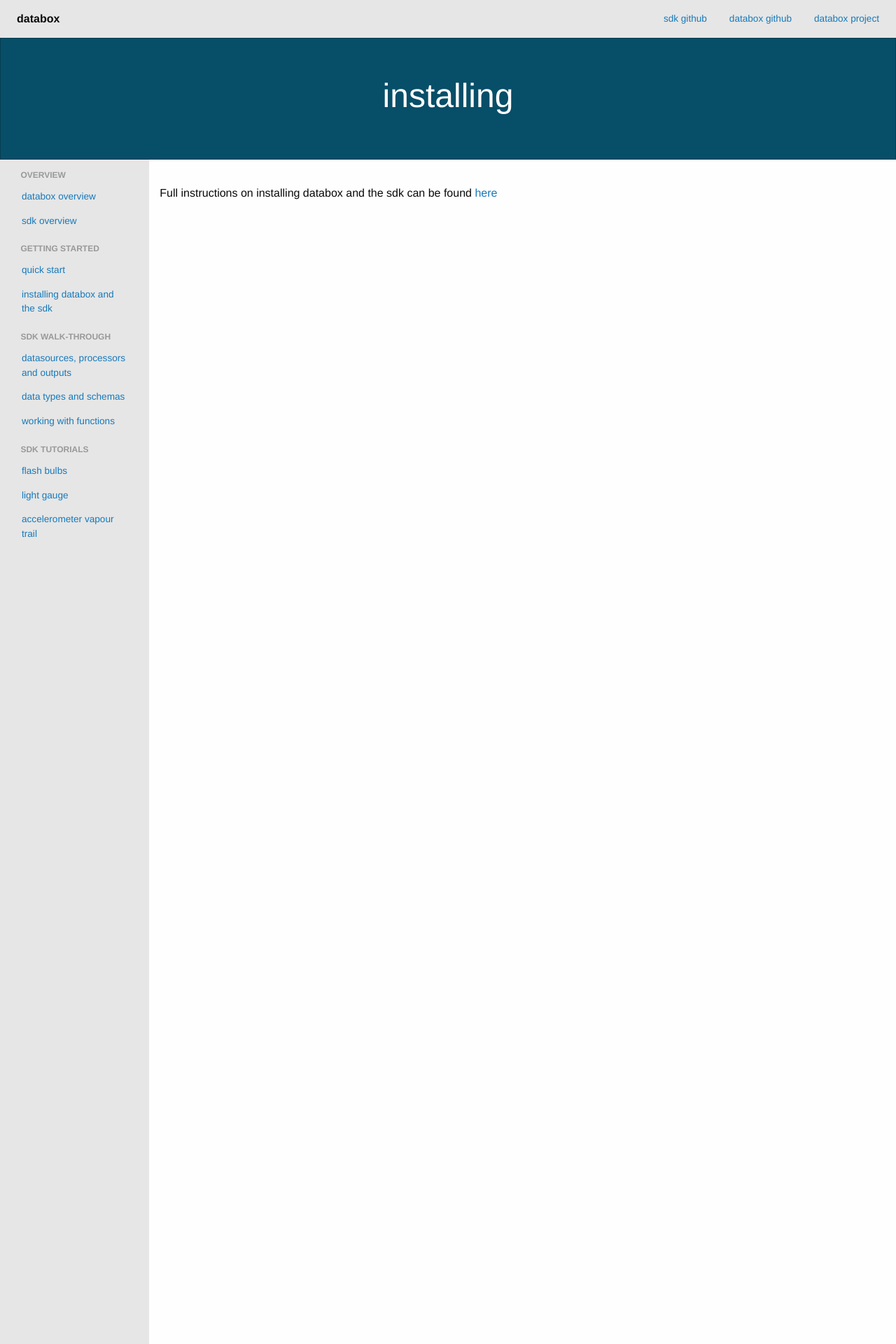
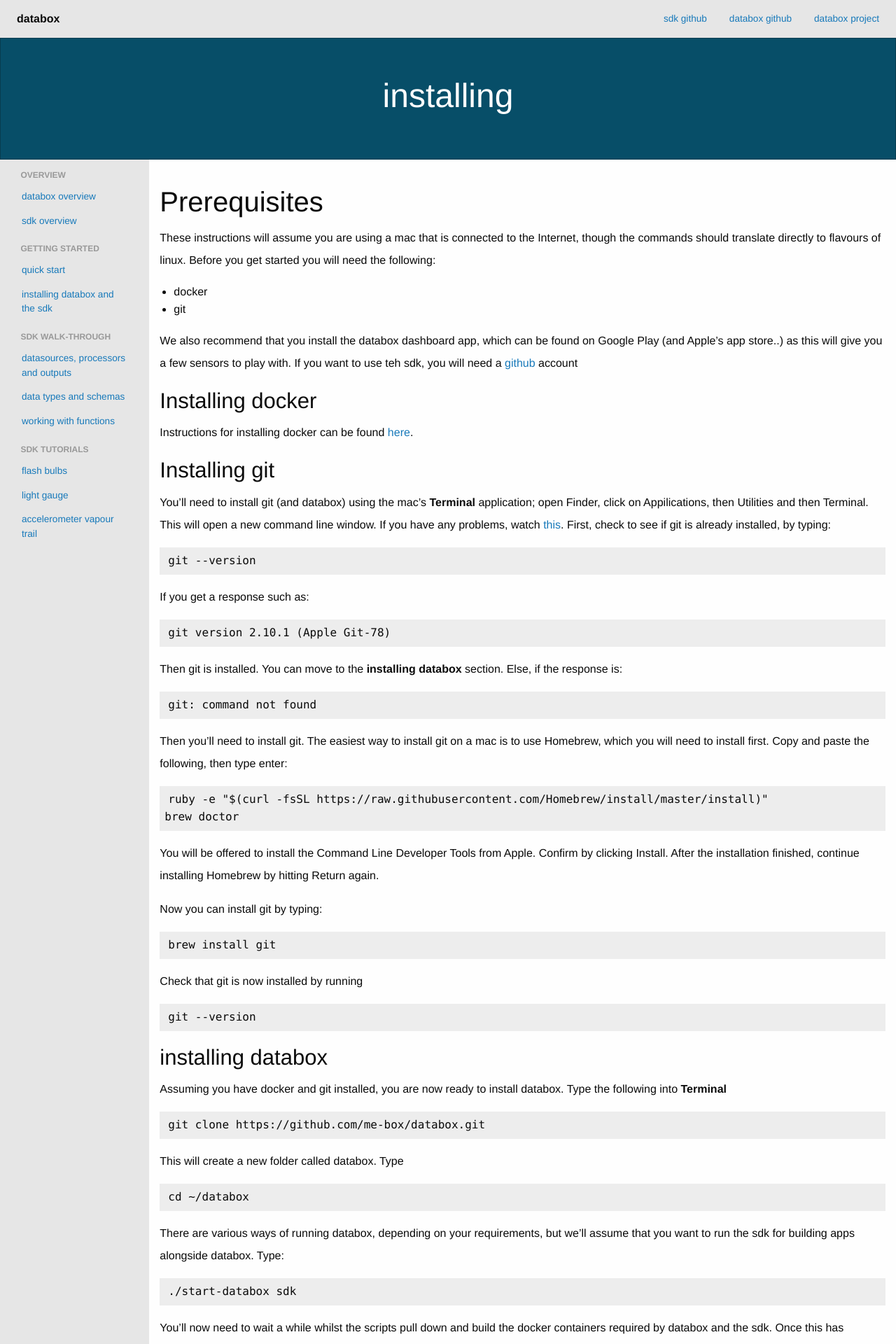
Before and after one commit to tlodge/databox-sdk-tutorial, a Jekyll site: the page built from gettingstarted/install/index.md, in a window 1280 px wide. Shown: the top 1920 px of the page at 70% size. Built offline with Jekyll 4.4.1, drawn with Linux system fonts in a browser that asks for light colours; some of the changed text lies outside the part shown.

Commit message:
cp commit

`````diff
--- a/gettingstarted/install/index.md
+++ b/gettingstarted/install/index.md
@@ -3,4 +3,121 @@ layout: base
 title:  installing
 ---
 
-Full instructions on installing databox and the sdk can be found [here](https://github.com/me-box/databox)
+
+## Prerequisites
+
+ These instructions will assume you are using a mac that is connected to the Internet, though the commands should translate directly to flavours of linux.  Before you get started you will need the following:
+
+ - docker
+ - git
+
+ We also recommend that you install the databox dashboard app, which can be found on Google Play (and Apple's app store..) as this will give you a few sensors to play with.  If you want to use teh sdk, you will need a [github](https://github.com) account
+
+
+### Installing docker
+
+Instructions for installing docker can be found [here](https://www.docker.com/community-edition).
+
+
+### Installing git
+
+You'll need to install git (and databox) using the mac's **Terminal** application; open Finder, click on Appilications, then Utilities and then Terminal.   This will open a new command line window. If you have any problems, watch [this](https://www.youtube.com/watch?v=zw7Nd67_aFw).  First, check to see if git is already installed, by typing:
+
+```
+git --version
+```
+
+If you get a response such as:
+
+```
+git version 2.10.1 (Apple Git-78)
+```
+
+ Then git is installed. You can move to the **installing databox** section.  Else, if the response is:
+
+```
+git: command not found
+```
+
+Then you'll need to install git.  The easiest way to install git on a mac is to use Homebrew, which you will need to install first.  Copy and paste the following, then type enter:
+
+```
+ruby -e "$(curl -fsSL https://raw.githubusercontent.com/Homebrew/install/master/install)"
+brew doctor
+```
+
+You will be offered to install the Command Line Developer Tools from Apple. Confirm by clicking Install. After the installation finished, continue installing Homebrew by hitting Return again.
+
+Now you can install git by typing:
+
+```
+brew install git
+````
+
+Check that git is now installed by running
+
+```
+git --version
+```
+
+### installing databox
+
+Assuming you have docker and git installed, you are now ready to install databox.  Type the following into **Terminal**
+
+```
+git clone https://github.com/me-box/databox.git
+```
+
+This will create a new folder called databox.  Type
+
+```
+cd ~/databox
+```
+
+There are various ways of running databox, depending on your requirements, but we'll assume that you want to run the sdk for building apps alongside databox.  Type:
+
+```
+./start-databox sdk
+```
+
+You'll now need to wait a while whilst the scripts pull down and build the docker containers required by databox and the sdk.  Once this has finished, you should see something like:
+
+```
+[2017-10-05T14:49:52+0100 databox-start]: Databox started! Visit http://127.0.0.1:8989
+databox_container-manager.1.u4k4d2kafu4f@moby    | npm info it worked if it ends with ok
+databox_container-manager.1.u4k4d2kafu4f@moby    | npm info using npm@5.3.0
+databox_container-manager.1.u4k4d2kafu4f@moby    | npm info using node@v8.4.0
+databox_container-manager.1.u4k4d2kafu4f@moby    | npm info lifecycle container-manager@0.1.0~prestart: container-manager@0.1.0
+databox_container-manager.1.u4k4d2kafu4f@moby    | npm info lifecycle container-manager@0.1.0~start: container-manager@0.1.0
+databox_container-manager.1.u4k4d2kafu4f@moby    |
+databox_container-manager.1.u4k4d2kafu4f@moby    | > container-manager@0.1.0 start /
+databox_container-manager.1.u4k4d2kafu4f@moby    | > node src/main.js
+databox_container-manager.1.u4k4d2kafu4f@moby    |
+databox_container-manager.1.u4k4d2kafu4f@moby    | Using dev registry::
+databox_container-manager.1.u4k4d2kafu4f@moby    | Starting UI Server!!
+
+```
+
+
+To check that the databox is running, open up a browser and go to [http://127.0.0.1:8989](http://127.0.0.1:8989).  You should see something like this:
+
+<figure class="figure">
+  <img class="thumbnail" src="/images/overview/dashboard/home.png" alt="dashboard home">
+  <figcaption class="figure-caption text-center">databox dashboard home screen</figcaption>
+</figure>
+
+To check that the sdk is running, go to [http://127.0.0.1:8989](http://127.0.0.1:8086).  You should see:
+
+<figure class="figure">
+  <img class="thumbnail" src="/images/overview/dashboard/sdklogin.png" alt="dashboard home">
+  <figcaption class="figure-caption text-center">databox dashboard home screen</figcaption>
+</figure>
+
+
+If you do not, go back into the terminal and type the following again:
+
+```
+./start-databox sdk
+```
+
+Now you are ready to explore the dashboard and the sdk.
`````
Also changed, not shown: gettingstarted/quickstart/index.md (+4 -0 lines), images/overview/dashboard/home.png (added), images/overview/dashboard/sdklogin.png (added), 5 other files.
